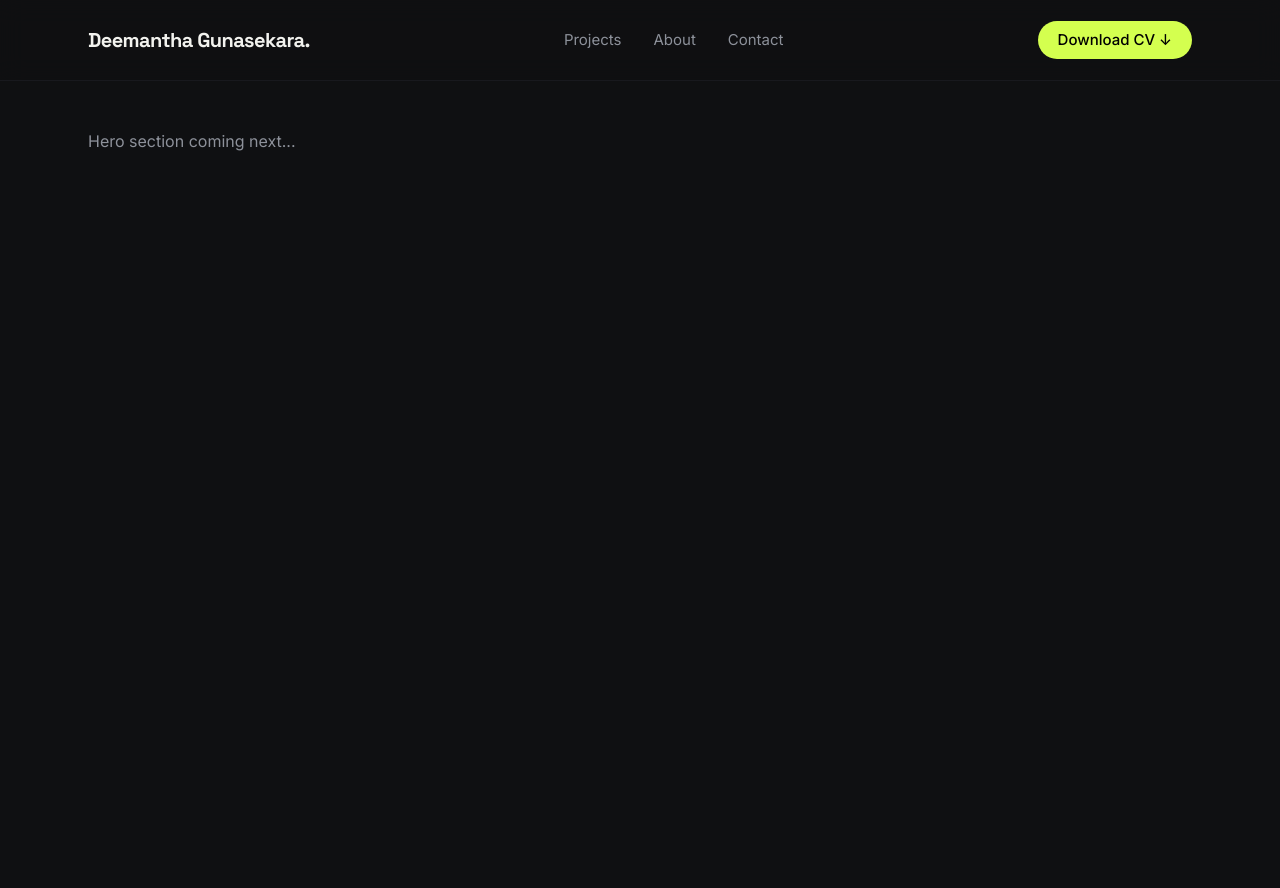
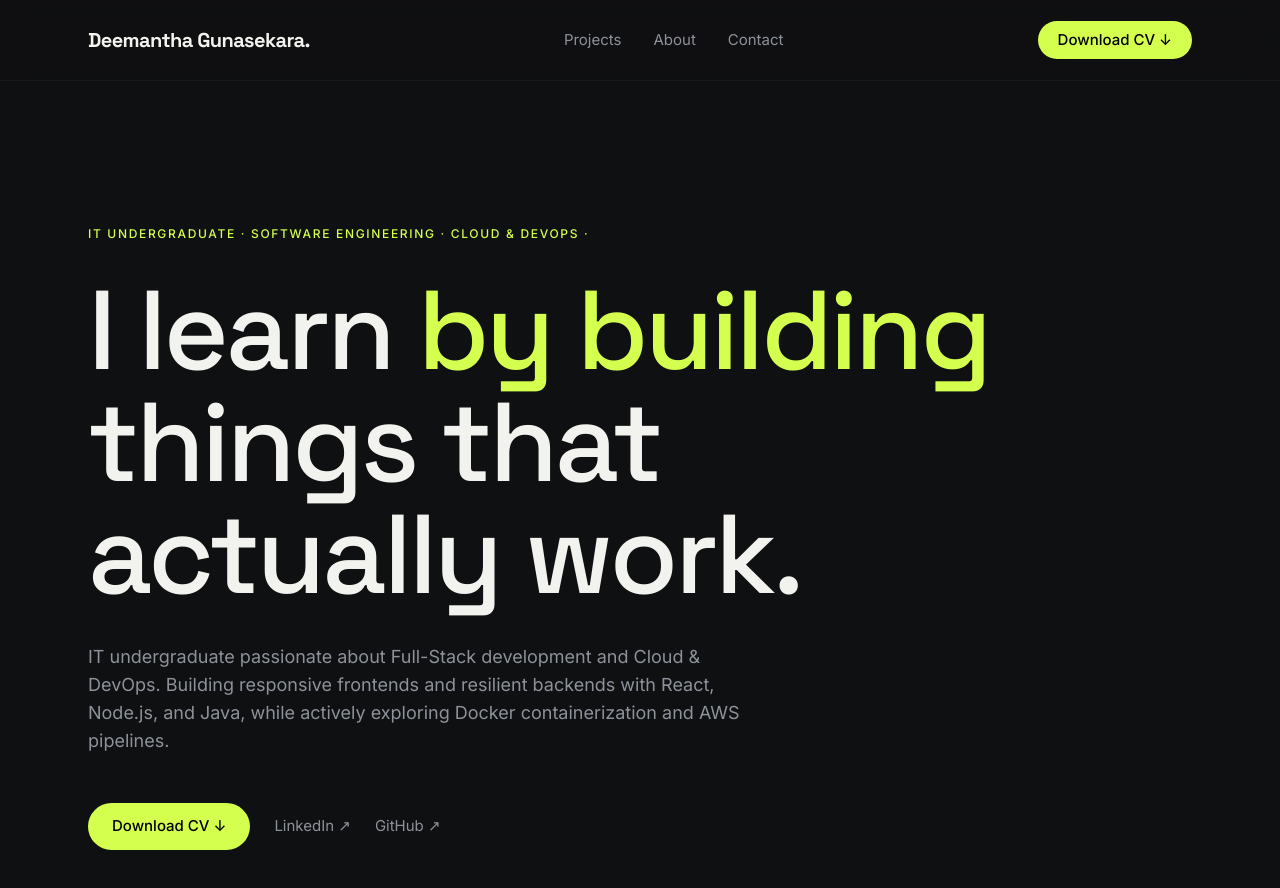
Before and after one commit to DeemanthaGunasekara/Portfolio, a Next.js app: page / in a window 1280 px wide. Shown: the top 888 px of the page. Before the commit the page ends 800 px from the top, so only its background shows below. Built offline with nearby package versions, Linux system fonts and the light colour scheme.

Commit message:
feat(hero):implemented hero section with typography and kink, yet to connect CV

```diff
--- a/app/page.tsx
+++ b/app/page.tsx
@@ -1,12 +1,13 @@
 import React from "react";
 import Navbar from "@/components/Navbar";
+import Hero from "@/components/Hero";
 
 export default function Home() {
   return (
     <div className="min-h-screen bg-canvas text-heading">
       <Navbar />
       <main className="max-w-6xl mx-auto px-6 py-12">
-        <p className="text-muted">Hero section coming next...</p>
+        <Hero />
       </main>
     </div>
   );
--- /dev/null
+++ b/components/Hero.tsx
@@ -0,0 +1,61 @@
+import React from "react";
+
+export default function Hero() {
+  return (
+    <section className="pt-16 pb-20 md:pt-24 md:pb-28">
+      <div className="flex flex-col gap-8">
+
+        {/* 1. Small Caps Kicker */}
+        <p className="text-[12px] tracking-[0.14em] uppercase text-accent font-medium">
+          IT UNDERGRADUATE &middot; SOFTWARE ENGINEERING &middot; CLOUD &amp; DEVOPS &middot;
+        </p>
+
+        {/* 2. Main Display Headline */}
+        <h1 className="font-heading font-medium tracking-tight leading-[0.95] text-heading text-5xl sm:text-7xl md:text-8xl lg:text-[112px]">
+          I learn <span className="text-accent">by building</span> <br className="hidden sm:inline" />
+          things that <br className="hidden sm:inline" />
+          actually work.
+        </h1>
+
+        {/* 3. Subtitle Paragraph */}
+        <p className="text-base sm:text-lg md:text-[18px] text-muted leading-relaxed max-w-2xl font-normal">
+          IT undergraduate passionate about Full-Stack development and Cloud &amp; DevOps.
+          Building responsive frontends and resilient backends with React, Node.js, and Java,
+          while actively exploring Docker containerization and AWS pipelines.
+        </p>
+
+        {/* 4. Action Row (Buttons & Socials) */}
+        <div className="flex flex-wrap items-center gap-6 pt-4">
+          {/* Download CV Button */}
+          <a
+            href="/cv.pdf"
+            download
+            className="bg-accent text-black font-medium text-[15px] px-6 py-3 rounded-full hover:opacity-90 active:scale-95 transition"
+          >
+            Download CV &darr;
+          </a>
+
+          {/* Social Links */}
+          <a
+            href="https://www.linkedin.com/in/deemantha-gunasekara"
+            target="_blank"
+            rel="noopener noreferrer"
+            className="text-[15px] text-muted hover:text-heading transition flex items-center gap-1"
+          >
+            LinkedIn &#x2197;
+          </a>
+
+          <a
+            href="https://github.com/DeemanthaGunasekara"
+            target="_blank"
+            rel="noopener noreferrer"
+            className="text-[15px] text-muted hover:text-heading transition flex items-center gap-1"
+          >
+            GitHub &#x2197;
+          </a>
+        </div>
+
+      </div>
+    </section>
+  );
+}
```
